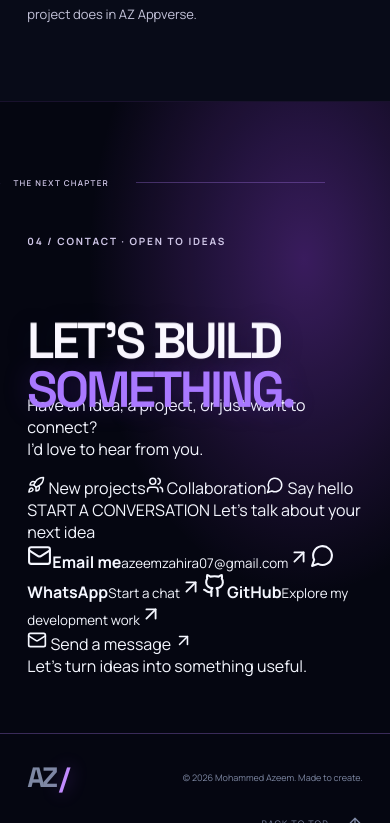
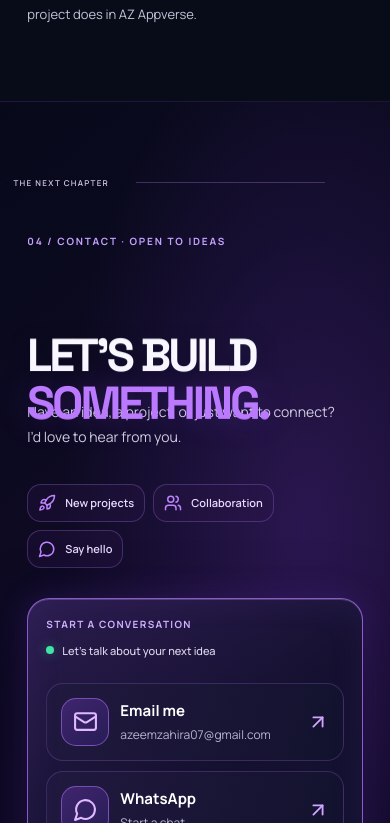
Before and after one commit to Mhd-Azeem/AZ-portfolio, a React (Vite) app: page / in a window 390 px wide. Shown: the part 4101-4924 px from the top of the page. Built offline with nearby package versions, Linux system fonts and the light colour scheme.

Commit message:
Style responsive purple liquid-glass contact card and clear contact layout

```diff
--- a/src/style.css
+++ b/src/style.css
@@ -1349,3 +1349,35 @@ h2{font-weight:600;letter-spacing:-.058em}
  .ambient-pointer{display:none!important}
 }
 @media(prefers-reduced-motion:reduce){.portrait-backlight,.portrait-halo{will-change:auto}}
+
+/* Contact redesign: balanced editorial headline + accessible neon-glass card. */
+.contact{overflow:clip;min-height:90svh;background:radial-gradient(ellipse at 78% 40%,#7d36db39,transparent 57%),linear-gradient(140deg,#07091a,#130b2a 66%,#09091d);padding-bottom:clamp(70px,9vh,130px)}
+.contact-showcase{display:grid;grid-template-columns:minmax(0,1.08fr) minmax(340px,.92fr);align-items:center;gap:clamp(28px,5vw,92px);margin-top:clamp(40px,7vh,100px)}
+.contact-intro{min-width:0;position:relative;z-index:1}
+.contact-intro .eyebrow{color:#c5a1ff;margin-bottom:25px}
+.contact .contact-intro h2{font-size:clamp(3.2rem,6.5vw,7.5rem);line-height:1.04;letter-spacing:-.065em;max-width:none;margin:0 0 28px;font-weight:700}
+.contact .contact-intro h2 .accent{color:#ba79ff;text-shadow:0 0 35px #a65aff40}
+.contact-description{color:#d0cce0;line-height:1.8;font-size:clamp(14px,1.1vw,17px);margin-bottom:34px}
+.contact-interests{display:flex;flex-wrap:wrap;gap:12px}
+.contact-interests span{display:inline-flex;align-items:center;gap:9px;padding:11px 13px;border:1px solid #9d6ad852;border-radius:14px;background:#2a174955;color:#e9d9ff;font-size:12px;font-weight:600}
+.contact-interests svg{color:#bc84ff}
+.contact-card{min-width:0;position:relative;z-index:2;border:1px solid #b375ffbd;border-radius:27px;padding:clamp(18px,2.6vw,36px);background:linear-gradient(140deg,#302056d9 0%,#14112ee8 42%,#101333ee 100%);box-shadow:0 20px 65px #07051790,0 0 32px #8841f43d,inset 0 1px 0 #f0d8ff35}
+.contact-card::before{content:"";position:absolute;inset:0;border-radius:inherit;pointer-events:none;box-shadow:inset 0 0 38px #a05dff12}
+.contact-card-header{display:flex;align-items:center;justify-content:space-between;gap:12px;margin-bottom:25px;font-size:10px;letter-spacing:.13em;color:#d0b1ff;font-weight:700}
+.contact-availability{display:flex;align-items:center;gap:8px;letter-spacing:0;color:#e1d9ef;font-size:11px;font-weight:500;text-align:right}
+.contact-availability span{width:8px;height:8px;border-radius:50%;background:#42e6a6;box-shadow:0 0 12px #42e6a666;flex:none}
+.contact-methods{display:grid;gap:10px}
+.contact-method{display:flex;align-items:center;gap:16px;min-height:96px;padding:14px;border-radius:17px;background:linear-gradient(110deg,#21193f,#12122d);border:1px solid #8d5fc44d;transition:border-color .2s,background .2s,transform .2s}
+.contact-method:hover{border-color:#b47affc4;background:#2a1b50;transform:translateY(-2px)}
+.contact-method-icon{display:grid;place-items:center;width:60px;height:60px;flex:none;border-radius:15px;background:linear-gradient(145deg,#6434a677,#281d57);border:1px solid #b878ff88;color:#e0b9ff}
+.contact-method-copy{min-width:0;display:grid;gap:5px;flex:1}
+.contact-method-copy strong{color:#fff;font-size:15px;font-weight:700}
+.contact-method-copy small{color:#b9b4d0;font-size:12px;overflow-wrap:anywhere;line-height:1.5}
+.contact-method>svg{flex:none;color:#d1a4ff}
+.contact-card-cta{display:flex;align-items:center;justify-content:center;gap:12px;min-height:60px;margin-top:18px;border-radius:15px;background:linear-gradient(110deg,#b465ff,#813df4 55%,#43a5ff);box-shadow:0 9px 27px #8343f744;color:white;font-size:15px;font-weight:750;transition:filter .2s,transform .2s}
+.contact-card-cta:hover{filter:brightness(1.12);transform:translateY(-2px)}
+.contact-card-footer{margin:23px 0 0;padding-top:19px;border-top:1px solid #aa75e53a;color:#bdb4d3;font-size:12px;text-align:center}
+@media(max-width:900px){.contact-showcase{grid-template-columns:minmax(0,1fr) minmax(300px,1fr);gap:22px}.contact .contact-intro h2{font-size:clamp(2.9rem,6.5vw,5.2rem)}.contact-method-icon{width:48px;height:48px}.contact-method{min-height:82px;gap:11px}}
+@media(max-width:700px){.contact{overflow:clip}.contact-showcase{display:flex;flex-direction:column;align-items:stretch;margin-top:38px;gap:30px}.contact .contact-intro h2{font-size:clamp(2.9rem,11vw,5.2rem)}.contact-card{width:100%;padding:18px;border-radius:22px}.contact-card-header{flex-wrap:wrap}.contact-method{min-height:78px}.contact-interests{gap:8px}.contact-interests span{font-size:11px;padding:9px 10px}}
+@media(max-width:370px){.contact-method-copy strong{font-size:13px}.contact-method-copy small{font-size:11px}.contact-method-icon{width:42px;height:42px}.contact-method>svg{width:18px}.contact-card-header{font-size:9px}}
+@media(prefers-reduced-motion:reduce){.contact-card,.contact-method,.contact-card-cta{transition:none!important;transform:none!important}}
```
